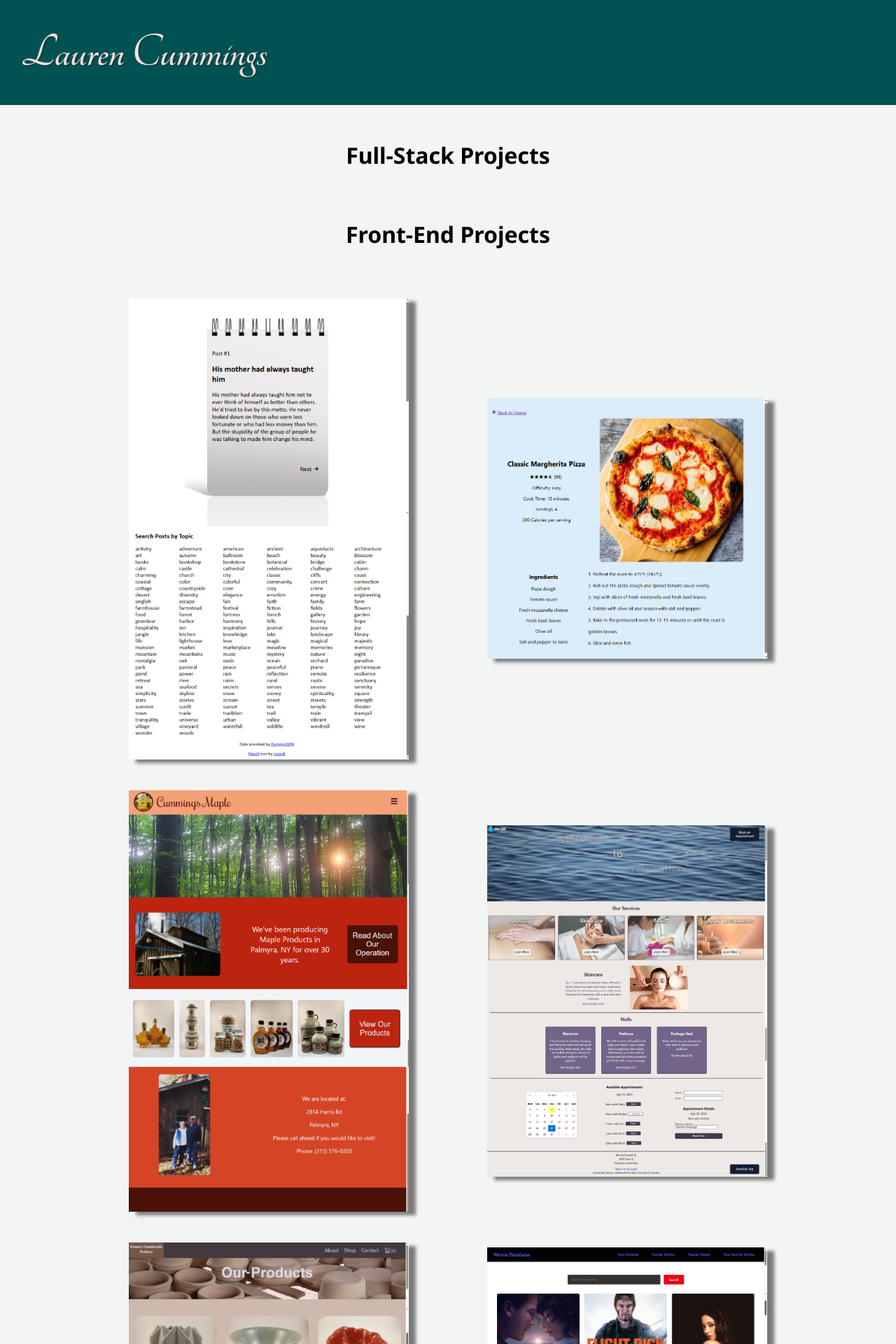
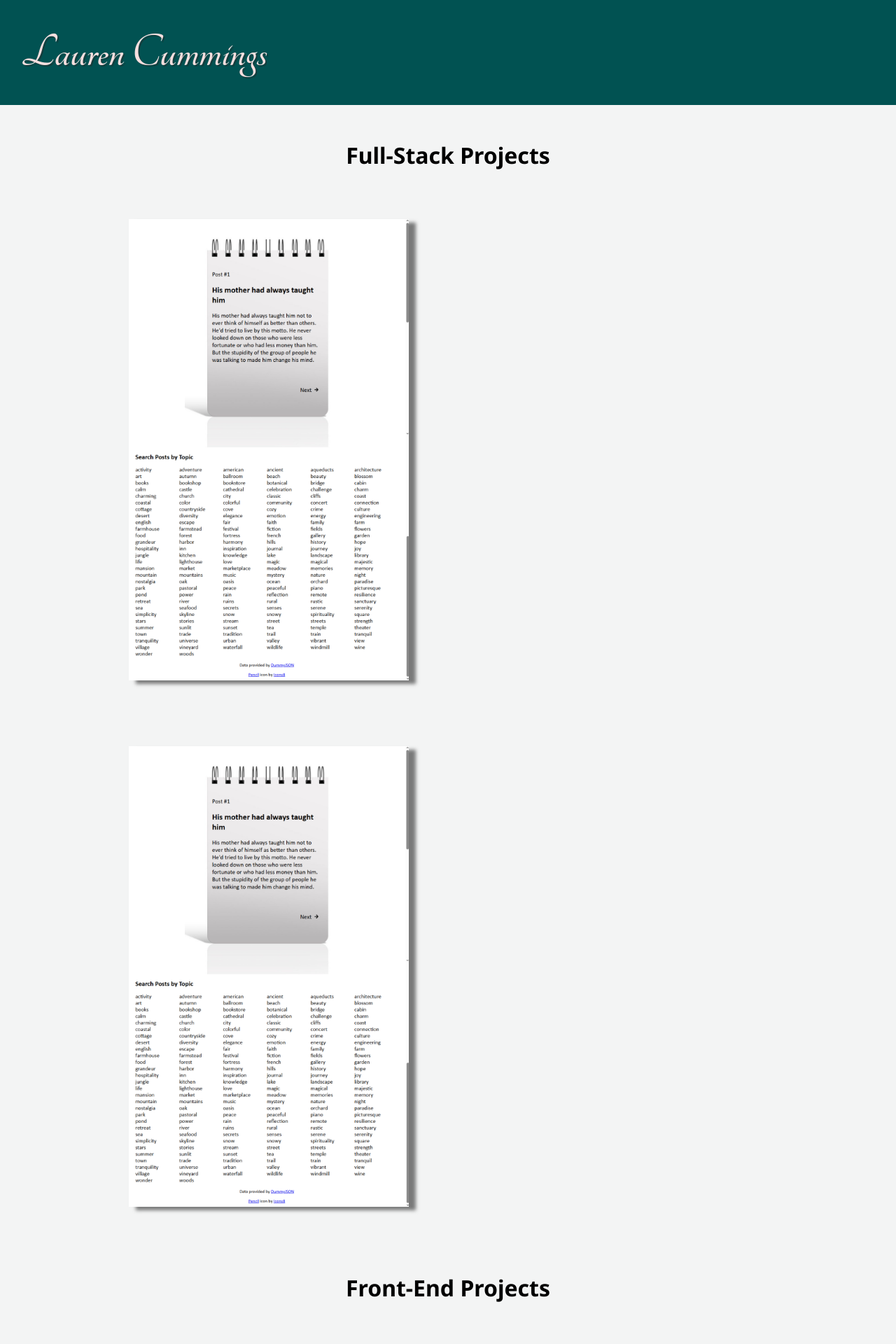
Before and after one commit to LaurenCummings/portfolio-project, a React (Vite) app: page / in a window 1280 px wide. Shown: the top 1920 px of the page at 70% size. Built offline with nearby package versions, Linux system fonts and the light colour scheme.

Commit message:
added divs for 2 full stack projects

```diff
--- a/src/pages/Home.jsx
+++ b/src/pages/Home.jsx
@@ -11,6 +11,20 @@ function Home() {
   return (
     <div className="home">
       <h1>Full-Stack Projects</h1>
+      <div className="selected-projects">
+        <div className="project">
+          <Link to="/blog-project">
+            <img src={blogProject} alt="Blog Project" />
+          </Link>
+        </div>
+      </div>
+      <div className="selected-projects">
+        <div className="project">
+          <Link to="/blog-project">
+            <img src={blogProject} alt="Blog Project" />
+          </Link>
+        </div>
+      </div>
       <h1>Front-End Projects</h1>
       <div className="selected-projects">
         <div className="project">
```
